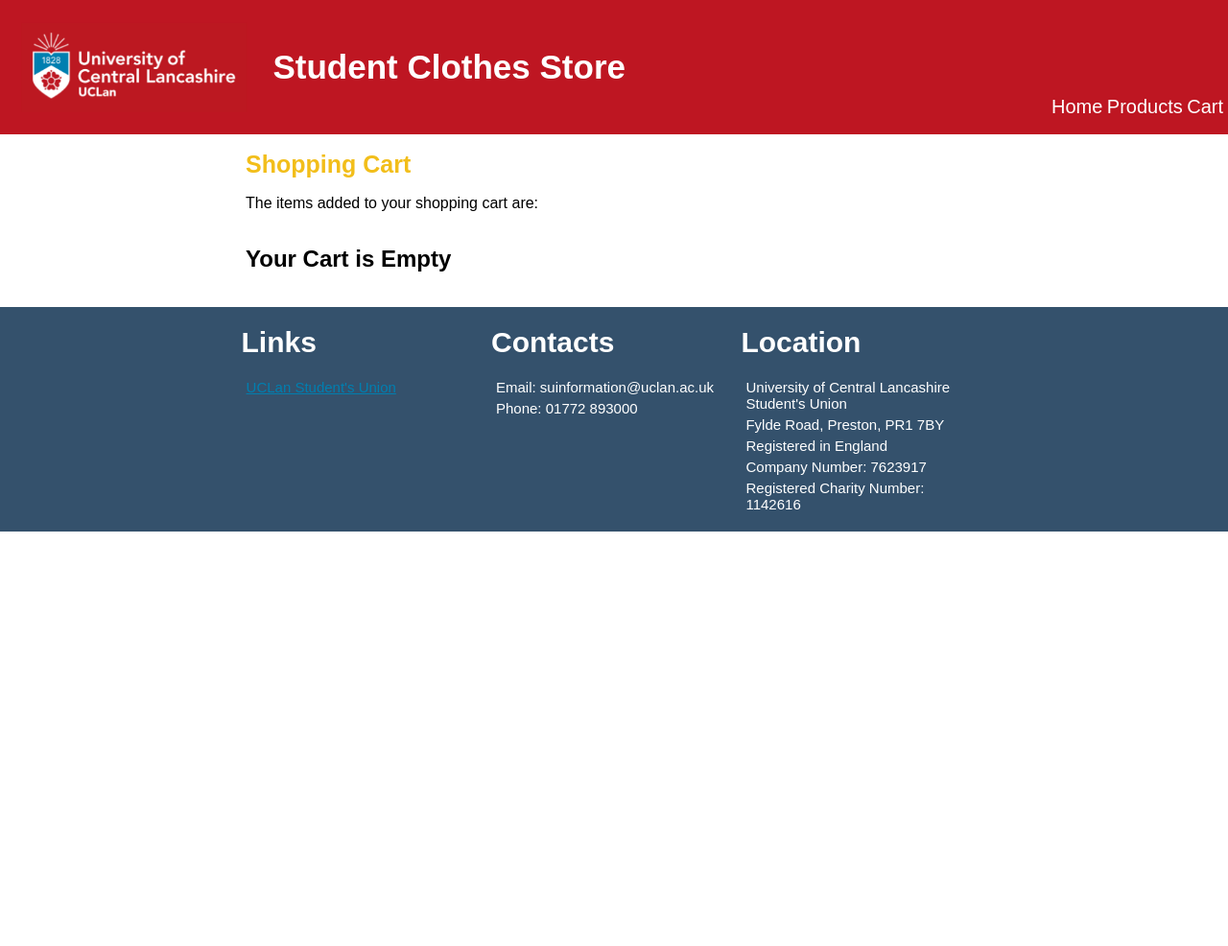
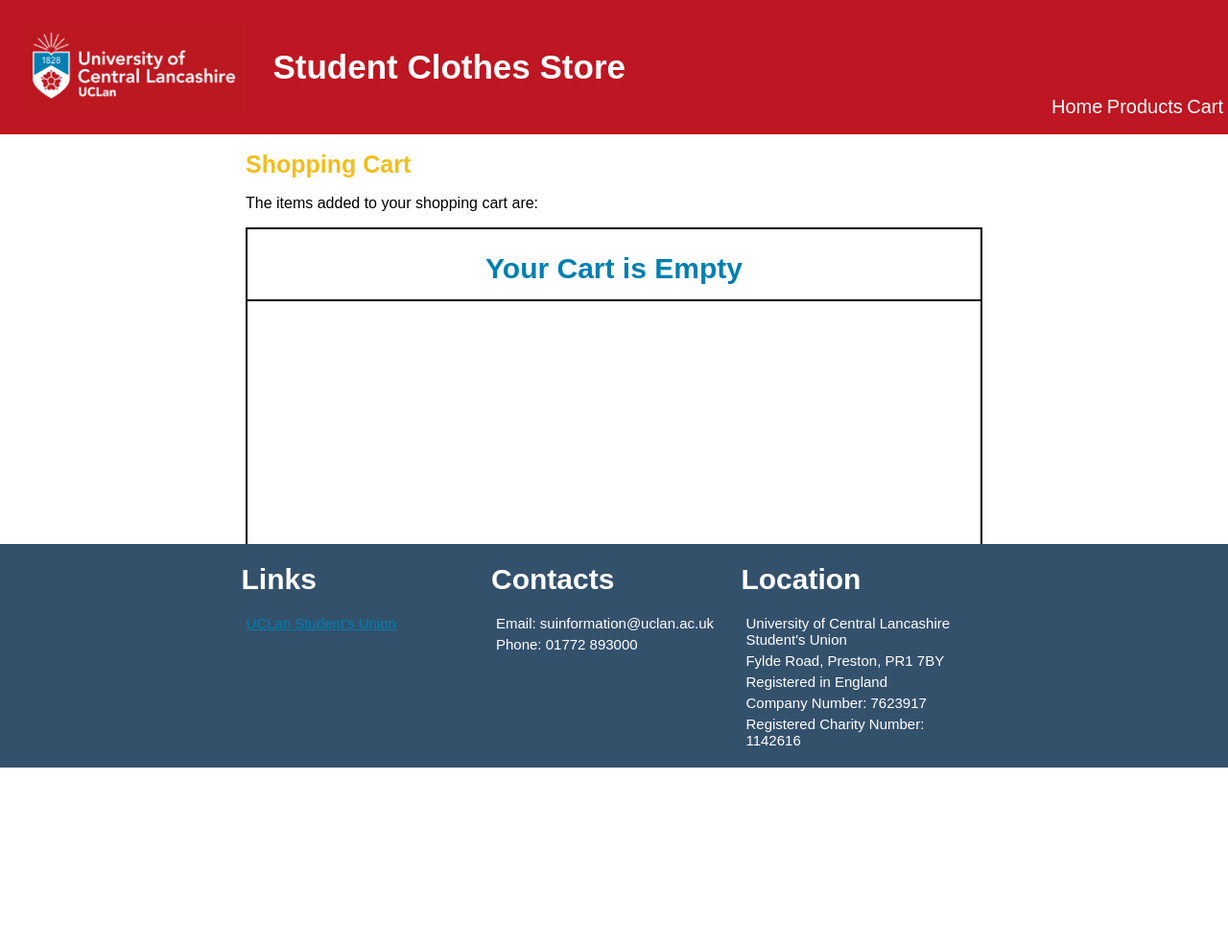
Before and after one commit to fentonseel/seel-fenton_20863245_assignment-one, a PHP site: page /cart.html in a window 1280 px wide. Shown: the whole page at 96% size. Before the commit the page ends 554 px from the top, so only its background shows below. Run offline with PHP 8.4, Linux system fonts and the light colour scheme.

Commit message:
Added an empty container that is shown when the cart is empty

```diff
--- a/formats.css
+++ b/formats.css
@@ -356,6 +356,7 @@ body
     padding: 5px;
     cursor: pointer;
     transition: 0.3s;
+    border: none;
 }
 
 .remove:hover
@@ -418,7 +419,18 @@ body
 
 .empty-cart
 {
+    width: 768px;
+    height: 500px;
+    border: var(--black) solid 2px;
+}
 
+.empty-cart-title
+{
+    text-align: center;
+    color: var(--blue);
+    font-size: 30px;
+    padding-bottom: 15px;
+    border-bottom: var(--black) solid 2px;
 }
 
 @media only screen and (max-width: 1020px)
```
